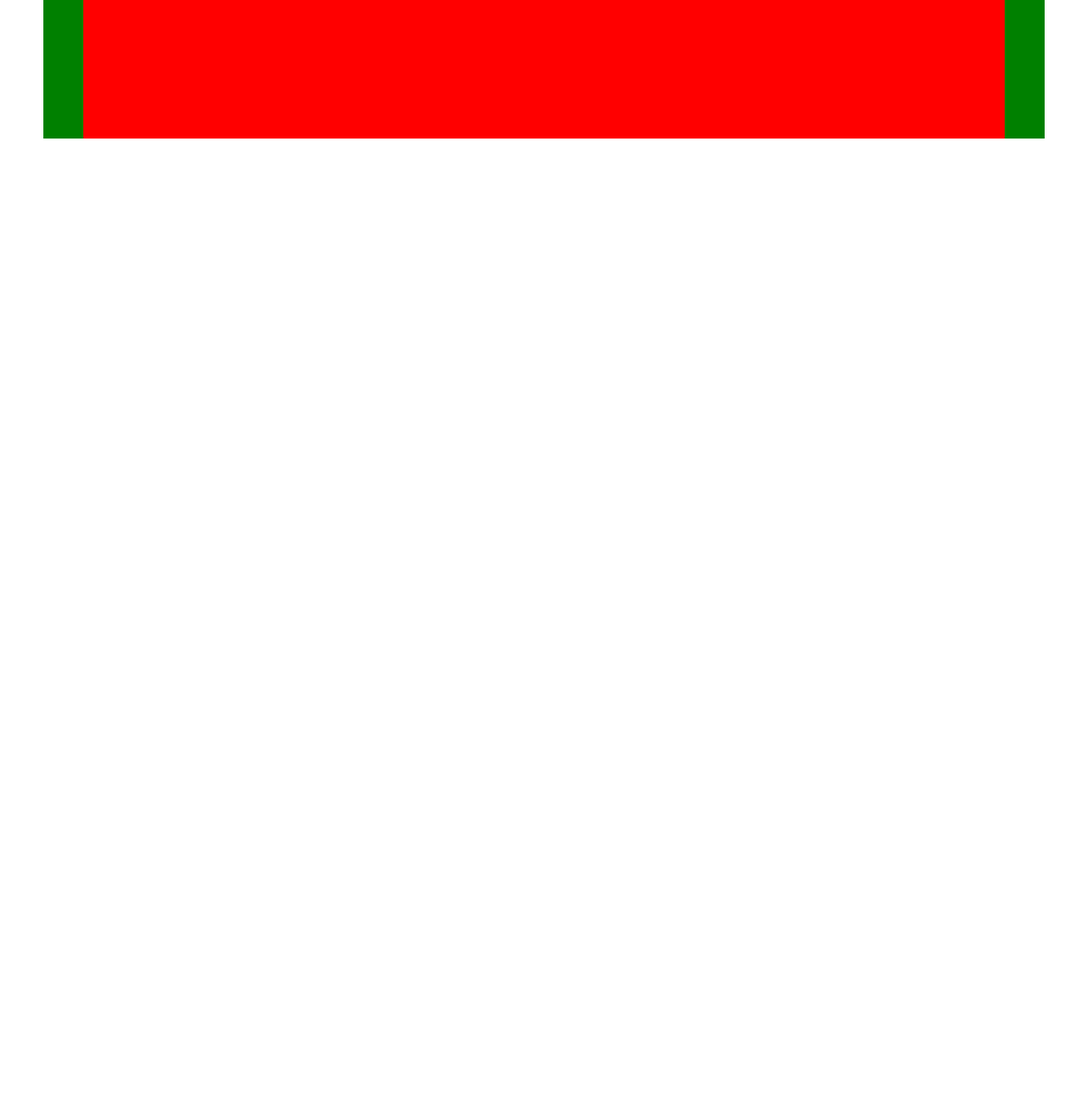
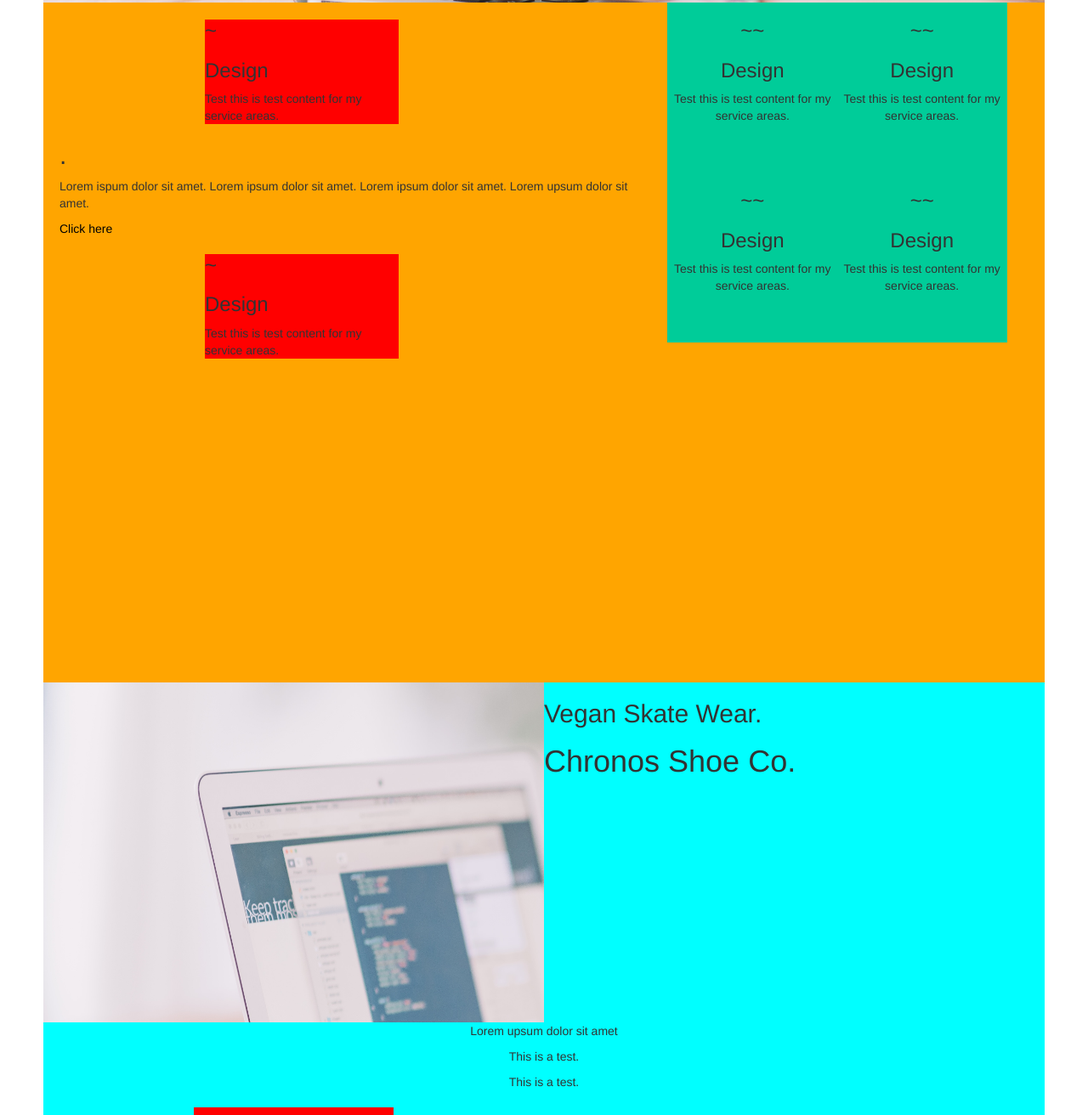
Before and after one commit to AroniasPrenovost/corner-page, a plain HTML site: page index.html in a window 1280 px wide. Shown: the part 1488-2800 px from the top of the page at 85% size. Before the commit the page ends 1702 px from the top, so only its background shows below. Drawn offline with nearby package versions, Linux system fonts and the light colour scheme.

Commit message:
Created rough site structure

```diff
--- a/index.html
+++ b/index.html
@@ -42,8 +42,6 @@
 		</ul>
 	</div>
 </nav>
-
-
 <!-- The Modal -->
 <div id="myModal" class="modal">
 	<!-- Modal content -->
@@ -59,8 +57,28 @@
 				<p>16 Place Cormontaigne, 59000 Lille France<br>
 					<b>+33(0)3 20 88 11 59</b><br>
 					<b>contact@wokine.com</b></p>
+					<p>Lorem ipsum dolor sit?</p>
 				</div>
 			</div>
+		</div>
+		<div id="mid_right">
+			<!-- social media -->
+			<ul>
+				<li><h4><a href="#" class="fa fa-facebook"></a></h4></li>
+				<li><h4><a href="#" class="fa fa-pinterest"></a></h4></li>
+				<li><h4><a href="#" class="fa fa-twitter"></a></h4></li>
+			</ul>
+			<!-- social media -->
+		</div>
+		<!-- mid, bottom left, right nav arrows -->
+		<div id="mid_left">
+			<div id="icon"><div class="icon" id="rot3">___<br>___<br>___<!--<img src="hamburger.png">--></div><p id="rot" class="mid_menu_margin">Menu</p></div>
+		</div>
+		<div id="lower_left">
+			<p id="rot">&larr; scroll</p>
+		</div>
+		<div id="lower_right">
+			<p id="rot2">&larr; top</p>
 		</div>
 		<div id="content-panel"><!-- minimizes w/ left navigation -->
 			<div class="backpanel-mh">
@@ -75,30 +93,90 @@
 					</div>
 				</div>
 			</div>
-			<!-- mid, bottom left, right nav arrows -->
-			<div id="mid_left">
-				<div id="icon"><div class="icon" id="rot3">___<br>___<br>___<!--<img src="hamburger.png">--></div><p id="rot" class="mid_menu_margin">Menu</p></div>
+			<div class="panel_2">
+				<!--		<img src="desk.jpg"> -->
 			</div>
-			<div id="mid_right">
-				<!-- social media -->
-
-				<!-- social media -->
-			</div>
-
-			<div id="lower_left">
-				<p id="rot">&larr; scroll</p>
-			</div>
-			<div id="lower_right">
-				<p id="rot2">&larr; top</p>
-			</div>
-			<div class="panel2">
+			<div class="panel_3">
 				<div class="container">
 					<div class="row">
 						<div class="col-lg-12">
+							<div class="four_container">
+								<div class="block">
+									<h3>~~</h3>
+									<h3>Design</h3>
+									<p>Test this is test content for my service areas.</p>
+								</div>
+								<div class="block">
+									<h3>~~</h3>
+									<h3>Design</h3>
+									<p>Test this is test content for my service areas.</p>
+								</div>
+								<div class="block">
+									<h3>~~</h3>
+									<h3>Design</h3>
+									<p>Test this is test content for my service areas.</p>
+								</div>
+								<div class="block">
+									<h3>~~</h3>
+									<h3>Design</h3>
+									<p>Test this is test content for my service areas.</p>
 
-							<div class="content">
-								<h1>hello there.</h1>
+								</div>
 							</div>
+							<div class="p_text_overlay">
+								<h3>~</h3>
+								<h3>Design</h3>
+								<p>Test this is test content for my service areas.</p>
+							</div>
+
+							<h2>.</h2>
+							<p>Lorem ispum dolor sit amet. Lorem ipsum dolor sit amet. Lorem ipsum dolor sit amet. Lorem upsum dolor sit amet.</p>
+							<a href="#">Click here</a>
+							<div class="p_text_overlay">
+								<h3>~</h3>
+								<h3>Design</h3>
+								<p>Test this is test content for my service areas.</p>
+							</div>
+						</div>
+					</div>
+				</div>
+			</div>
+
+			<div class="panel_2">
+				<div class="panel_4">
+					<div class="p4_right">
+						<h2>Vegan Skate Wear.</h2>
+						<h1>Chronos Shoe Co.</h1>
+
+						<!--		<img src="desk.jpg"> -->
+					</div>
+					<div class="p4_mid">
+						<p>Lorem upsum dolor sit amet </p>
+						<p>This is a test.</p>
+						<p>This is a test.</p>
+						<div class="p_text_overlay">
+							<h3>~</h3>
+							<h3>Design</h3>
+							<p>Test this is test content for my service areas.</p>
+						</div>
+						<!--		<img src="desk.jpg"> -->
+					</div>
+					<div class="container">
+						<div class="row">
+
+							<div class="col-lg-12">
+
+							</div>
+						</div>
+					</div>
+				</div>
+			</div>
+			<div class="panel_5">
+				<div class="container">
+					<div class="row">
+						<div class="col-lg-12">
+							<h2>Vegan Skate Wear.</h2>
+							<h1>Chronos Shoe Co.</h1>
 						</div>
 					</div>
 				</div>
@@ -149,5 +227,4 @@
 <script src="index.js"></script>
 <script type="text/javascript" src="https://maxcdn.bootstrapcdn.com/bootstrap/3.3.5/js/bootstrap.min.js"></script>
 </body>
-
 </html>
--- a/index.js
+++ b/index.js
@@ -51,12 +51,9 @@ var span = document.getElementsByClassName("close")[0];
 // When the user clicks the button, open the modal
 icon.onclick = function() {
 // if modal is visible, hide up/down arrows and remove content
-
-
 $('#content-panel').fadeOut();
 $('#lower_right').fadeOut();
 $('#lower_left').fadeOut();
-
 $('#content-panel').animate({width: '92%', marginLeft: '4%'}, 500);
 $('.container-fluid').animate({paddingTop: '6%', paddingLeft: '6%'}, 500);
 $('.nav.navbar-nav').animate({marginRight: '6%'}, 500);
@@ -64,16 +61,16 @@ $('.nav.navbar-nav').animate({marginRight: '6%'}, 500);
 icon.style.display = "none";
 // $('#content-panel').animate({marginLeft: '91%', width:'5%'}, 1000);
 setTimeout(function(){
-    $('.modal-body').animate({width: '80%'}, 350);
+    $('.modal-body').animate({width: '90%'}, 350);
     modal.style.display = "block";
-    modal.style.height = "100vh";
+    modal.style.height = "80vh";
 document.body.style.overflow = 'hidden'; // hide scroll bar
-}, 650);
+}, 120);
 }
 
 // When the user clicks on <span> (x), close the modal
 span.onclick = function() {
-    modal.style.display = "none";
+    $('.modal-body').animate({width: '40%'}, 500);
     $('.container-fluid').animate({paddingTop: '0%', paddingLeft: '0%'}, 500);
     $('.nav.navbar-nav').animate({marginRight: '0%'}, 500);
     icon.style.display = "block";
@@ -81,6 +78,7 @@ span.onclick = function() {
     $('#lower_left').fadeIn();
     $('#lower_right').fadeIn();
 document.body.style.overflow = 'visible'; // restore scroll bar
+modal.style.display = "none";
 }
 
 // When the user clicks anywhere outside of the modal, close it
--- a/style.css
+++ b/style.css
@@ -28,11 +28,79 @@ html, body {
 	background-color:red;
 }
 
-.panel2 {
-	width:92%;
+.panel_2 {
+	background: url('desk.jpg')no-repeat;
+	position: relative;
+	height:80vh;
+	background-attachment: fixed;
+	background-position: center;
+	background-repeat: no-repeat;
+	background-size: cover;
+}
+
+.panel_3 {
+	width:100%;
 	height:100vh;
-	margin: 0% 4% 4% 4%;
+	margin: 0% 0% 0% 0%;
+	background-color:orange;
+}
+
+.four_container {
+	text-align: center;
+	max-width: 450px;
+	margin: 0 auto;
+	float:right;
+}
+.block {
+	width: 200px;
+	margin-right:0px;
+	height: 200px;
+	margin: 0px;
+	display: inline-block;
+	background: #00CC99;
+}
+
+.block:nth-child(2) {
+	margin-left:-1%;
+}
+
+.block:nth-child(4) {
+	margin-left:-1%;
+}
+
+.panel_4 {
+	width:100%;
+	height:100vh;
+	margin: 0% 0% 0% 0%;
+	background-color:transparent;
+}
+
+.p4_right {
+	width:50%;
+	height:50vh;
+	background-color: cyan;
+	float:right;
+}
+.p4_mid {
+	width:100%;
+	height:50vh;
+	background-color: cyan;
+	float:right;
+	text-align:center;
+}
+
+.p_text_overlay {
+	width:20%;
 	background-color:red;
+	text-align: left;
+	margin-left:15%;
+}
+
+.panel_5 {
+	width:100%;
+	height:100vh;
+	margin: 0% 0% 0% 0%;
+	background-color:blue;
 }
 
 .navbar{
@@ -70,19 +138,36 @@ html, body {
 	top:50%;
 	bottom:0;
 	left: 2.5%;
+	z-index: 1;
+}
+
+#mid_right {
+	position: fixed;
+	top:45%;
+	bottom:0;
+	right: 1.5%;
+}
+
+#mid_right ul {
+	list-style: none;
+}
+
+#mid_right ul a {
+	text-decoration: none;
 }
 
 #lower_left {
 	position: fixed;
 	bottom:3.5%;
 	left: 4%;
+	z-index: 1;
+}
 
-}
 #lower_right {
 	bottom: 3.5%;
 	right: 4%;
 	position: fixed;
-
+	z-index: 1;
 }
 a, hover {
 	color: black;
@@ -115,8 +200,6 @@ a, hover {
 	line-height:5px;
 
 }
-
-
 
 #mid_left a:hover, a:visited  {
 	text-decoration: none;
@@ -179,10 +262,6 @@ width:100%;
 background-color: rgb(0,0,0);
 background-color: rgba(1,1,1,0.0); *//* Black w/ opacity */
 }
-
-
-
-
 
 /* Add Animation */
 @-webkit-keyframes animatetop {
```
Also changed, not shown: desk.jpg (added).
